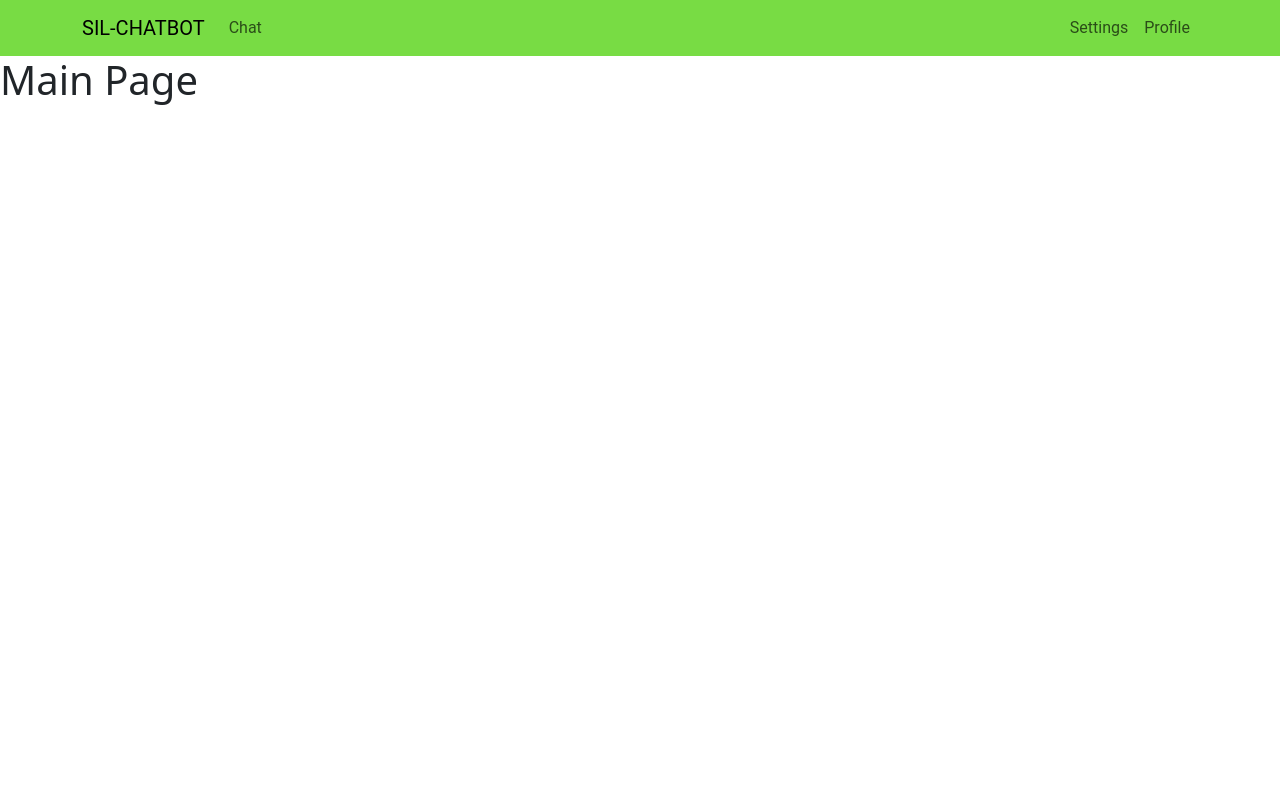
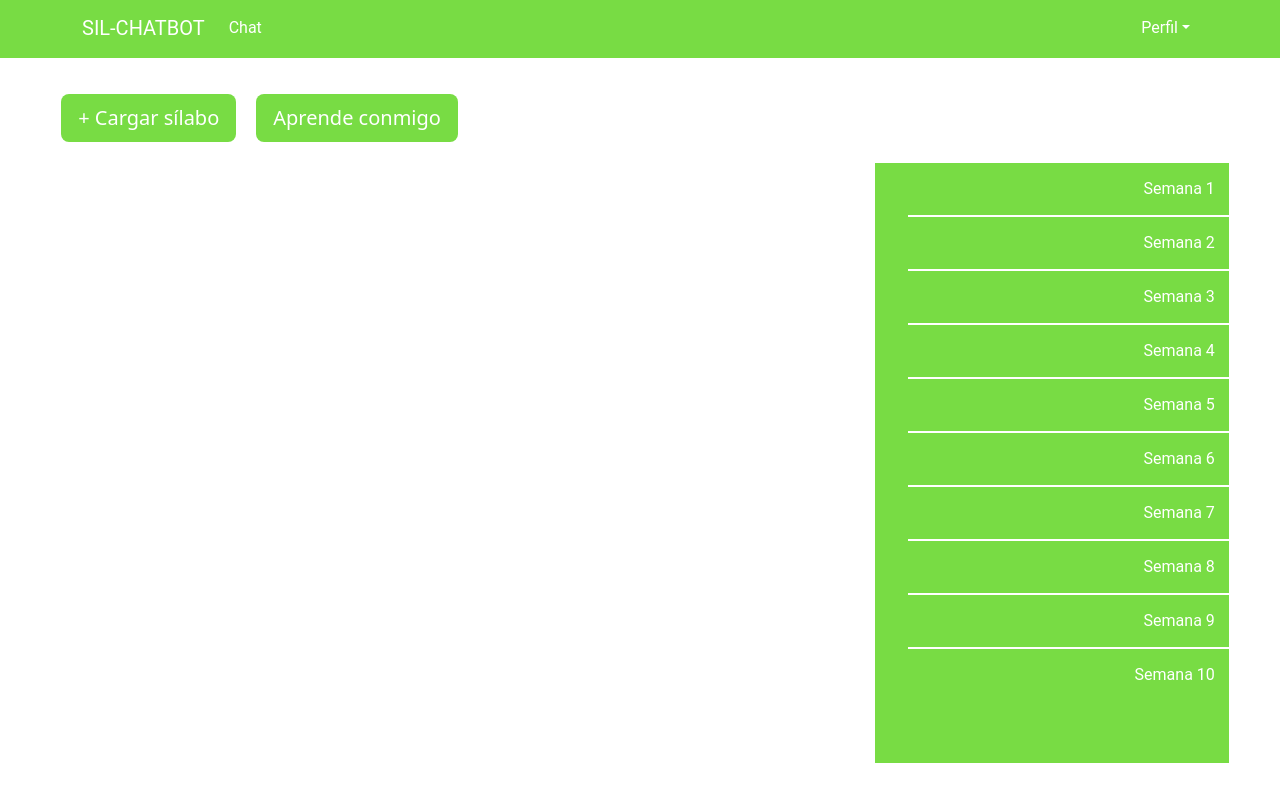
Before and after one commit to JorgeML01/chatbot, a React (Create React App) app in the folder chatbot-app/: page / in a window 1280 px wide. Shown: the top 802 px of the page. Built offline with nearby package versions, Linux system fonts and the light colour scheme.

Commit message:
landing page update

```diff
--- a/chatbot-app/src/components/Layout/NavbarLayout/NavbarLayout.jsx
+++ b/chatbot-app/src/components/Layout/NavbarLayout/NavbarLayout.jsx
@@ -18,10 +18,15 @@ function NavbarLayout() {
               <Nav.Link href="chatbot">Chat</Nav.Link>
             </Nav>
             <Nav>
-              <Nav.Link href="Settings">Settings</Nav.Link>
-              <Nav.Link eventKey={2} href="Profile">
-                Profile
-              </Nav.Link>
+              {/* Poner nombre y la fotito. Que se pueda agregar foto de perfil. Al darle que esté la opción de settings.*/}
+              <NavDropdown title="Perfil" id="basic-nav-dropdown">
+              <NavDropdown.Item href="perfil">Perfil</NavDropdown.Item>
+              <NavDropdown.Item href="settings">
+                Settings
+              </NavDropdown.Item>
+              <NavDropdown.Divider />
+              <NavDropdown.Item href="/">Log out</NavDropdown.Item>
+            </NavDropdown>
             </Nav>
           </Navbar.Collapse>
         </Container>
--- a/chatbot-app/src/components/Layout/NavbarLayout/styles.css
+++ b/chatbot-app/src/components/Layout/NavbarLayout/styles.css
@@ -1,6 +1,39 @@
 .navbar-body {
-    /* Pon el fondo de otro color sólo para testear. */
     background-color: #78dc44 !important;
-    /* Use a popular font for navbars. */
+    color: white !important; /* Cambia este valor por el color que prefieras */
     font-family: 'Roboto', sans-serif;
+
+
+
+
+    /* Bottom color */
+    border-bottom: 2px solid #78dc44 !important; /* Cambia el color del borde inferior */
 }
+
+/* Si quieres cambiar específicamente el color de los enlaces */
+.navbar-body .nav-link,
+.navbar-body .navbar-brand,
+.navbar-body .nav-dropdown-item {
+    color: white !important; /* Aplica el color a los enlaces y otros elementos */
+}
+
+/* Para cambiar el color en el dropdown */
+.navbar-body .dropdown-menu {
+    background-color: #78dc44 !important; /* Cambia el fondo del dropdown */
+}
+
+.navbar-body .dropdown-item {
+    color: white !important; /* Cambia el color de las opciones del dropdown */
+}
+
+/* Cambiar el color al pasar el cursor */
+.navbar-body .nav-link:hover,
+.navbar-body .dropdown-item:hover {
+    color: #000000 !important; /* Color al hacer hover */
+}
+
+/* Cambiar el color al darle click */
+.navbar-body .nav-link:active,
+.navbar-body .dropdown-item:active {
+    color: #000000 !important; /* Color al hacer click */
+}
--- /dev/null
+++ b/chatbot-app/src/components/Main/BodyMain/BodyMain.jsx
@@ -0,0 +1,33 @@
+import './styles.css';
+function BodyMain() {
+    return (
+        <div className="body-main">
+            <div className="silabo-contenedor">
+                <iframe
+                    src="./test-pdfs/Silabo DAV 2021-4.pdf"
+                    type="application/pdf"
+                    className="pdf-viewer"
+                    width="100%"
+                    height="100%"
+                    title="Guía"
+                />
+            </div>
+            <div className="semanas-contenedor">
+                <ul className="week-list">
+                    <li>Semana 1</li>
+                    <li>Semana 2</li>
+                    <li>Semana 3</li>
+                    <li>Semana 4</li>
+                    <li>Semana 5</li>
+                    <li>Semana 6</li>
+                    <li>Semana 7</li>
+                    <li>Semana 8</li>
+                    <li>Semana 9</li>
+                    <li className="ultima-semana">Semana 10</li>
+                </ul>
+            </div>
+        </div>
+    );
+}
+
+export default BodyMain;
--- /dev/null
+++ b/chatbot-app/src/components/Main/BodyMain/styles.css
@@ -0,0 +1,36 @@
+.body-main {
+    background-color: #78dc44 !important;
+    font-family: 'Roboto', sans-serif;
+    margin: 4%;
+    margin-top: 0;
+    display: flex;
+    height: 75vh;
+    /* border: 2px solid red; */
+}
+
+.silabo-contenedor {
+    width: 70% !important;
+    /* border: 2px solid red; */
+}
+
+.semanas-contenedor {
+    color: white !important;
+    width: 30% !important;
+}
+
+li {
+    list-style-type: none;
+    padding: 14px;
+    margin: 0;
+    border-bottom: 2px solid white;
+    cursor: pointer;
+    text-align: right;
+}
+
+li:hover {
+    background-color: #5b9c3e;
+}
+
+.ultima-semana {
+    border-bottom: none;
+}
--- /dev/null
+++ b/chatbot-app/src/components/Main/UpperButtons/UpperButtons.jsx
@@ -0,0 +1,13 @@
+import Button from 'react-bootstrap/Button';
+import './styles.css';
+
+function UpperButtons() {
+    return (
+        <div className="upper-buttons">
+            <Button href="/" variant="" className="button-main" size="lg">+ Cargar sílabo</Button>{' '}
+            <Button href="chatbot" variant="" className="button-main" size="lg">Aprende conmigo</Button>{' '}
+        </div>
+    );
+}
+
+export default UpperButtons;
--- /dev/null
+++ b/chatbot-app/src/components/Main/UpperButtons/styles.css
@@ -0,0 +1,24 @@
+.upper-buttons {
+    display: flex;
+    align-items: center;     /* Centrar verticalmente */
+    height: 15vh;            /* Asegura que ocupe 20% de la altura de la pantalla */
+    margin-bottom: -15px;        /* Elimina cualquier margen inferior */
+    margin-left: 4%;
+    border: none; /* Elimina el borde si no se necesita */
+    /* border: 2px solid red; */
+}
+
+.button-main {
+    font-family: 'Roboto', sans-serif;
+    background-color: #78dc44 !important;
+    color: rgb(255, 255, 255) !important;
+    display: flex;
+    align-items: center;
+    margin: 0 10px; /* Espaciado horizontal entre los botones */
+    margin-bottom: 0;
+}
+
+.button-main:hover {
+    background-color: #5cbf2a !important;
+    color: rgb(255, 255, 255) !important;
+}
--- a/chatbot-app/src/pages/LoginPage/LoginPage.jsx
+++ b/chatbot-app/src/pages/LoginPage/LoginPage.jsx
@@ -1,7 +1,28 @@
+import Button from 'react-bootstrap/Button';
+import Form from 'react-bootstrap/Form';
+import './styles.css';
+
 function LoginPage() {
   return (
-    <div>
-      <h1>Login Page</h1>
+    <div className="d-flex justify-content-center align-items-center login-body" style={{ height: '80vh' }}>
+        <div className="w-50 form-style">
+        <h3>Log In</h3>
+        <Form>
+          <Form.Group className="mb-3" controlId="formBasicEmail">
+            <Form.Label>User</Form.Label>
+            <Form.Control type="email" placeholder="Enter email" />
+            <Form.Text className="text-muted">
+            </Form.Text>
+          </Form.Group>
+          <Form.Group className="mb-3" controlId="formBasicPassword">
+            <Form.Label>Password</Form.Label>
+            <Form.Control type="password" placeholder="Password" />
+          </Form.Group>
+          <Button type="submit" className="button-login">
+            Log in
+          </Button>
+      </Form>
+      </div>
     </div>
   );
 }
--- /dev/null
+++ b/chatbot-app/src/pages/LoginPage/styles.css
@@ -0,0 +1,28 @@
+.form-style {
+    width: 50% !important;
+    /* border: 2px solid red; */
+    display: flex;
+    flex-direction: column;
+    align-items: center;
+    justify-content: center;
+    margin-top: 0%;
+}
+
+.button-login {
+    background-color: #4CAF50 !important;
+    color: white !important;
+    padding: 10px 20px !important;
+    margin: 8px 0 !important;
+    border: none !important;
+    cursor: pointer !important;
+    width: 8% !important;
+    opacity: 0.9 !important;
+    align-items: center !important;
+    position: absolute;
+    left: 50%;
+    transform: translateX(-50%);
+}
+
+.button-login:hover {
+    opacity: 1 !important;
+}
--- a/chatbot-app/src/pages/MainPage/MainPage.jsx
+++ b/chatbot-app/src/pages/MainPage/MainPage.jsx
@@ -1,7 +1,11 @@
+import UpperButtons from '../../components/Main/UpperButtons/UpperButtons.jsx';
+import BodyMain from '../../components/Main/BodyMain/BodyMain.jsx';
+
 function MainPage(){
     return (
         <div>
-            <h1>Main Page</h1>
+            <UpperButtons />
+            <BodyMain />
         </div>
     );
 }
```
Also changed, not shown: 2 other files (tests, documents, lock files or other folders).
